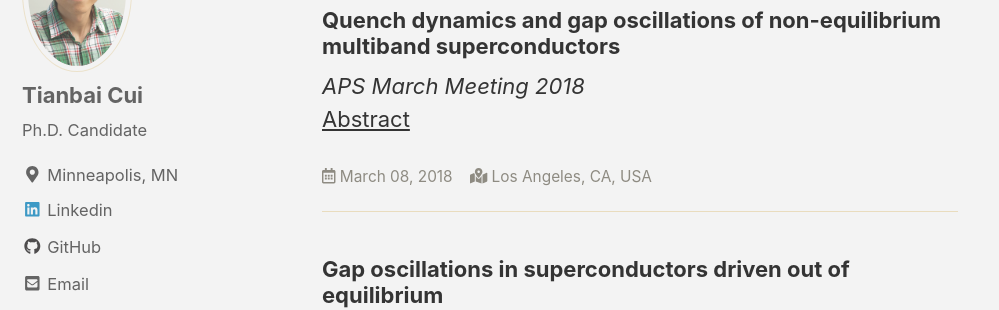
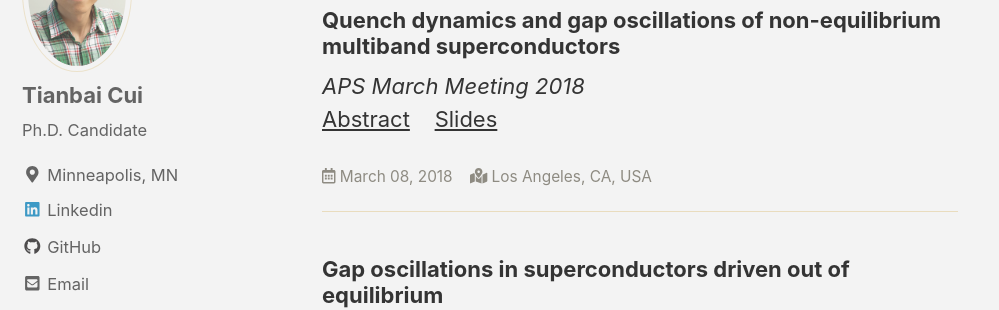
Before and after one commit to TianbaiCui/tianbaicui.github.io, a Jekyll site: the page built from _pages/Talks.md, in a window 1280 px wide and 900 px high, scrolled down 1088 px. Shown: the part 154-464 px from the top of the window, without its empty margins (0-999 px from the left). Built offline with Jekyll 4.4.1, drawn with Linux system fonts in a browser that asks for light colours; nearby versions of some CDN libraries.

Commit message:
Modity talks

```diff
--- a/_pages/Talks.md
+++ b/_pages/Talks.md
@@ -7,6 +7,8 @@ header:
 <h3>Quench dynamics and gap oscillations of non-equilibrium multiband superconductors</h3>
 <em>APS March Meeting 2018 </em> <br>
 <a href="https://meetings.aps.org/Meeting/MAR18/Session/R31.3">Abstract</a>
+&nbsp;&nbsp;
+<a href="https://www.slideshare.net/TianbaiCui/aps-march-meeting-2018">Slides</a>
 <p class="page__meta" style="font-size:70%;"> <i class="far fa-calendar-alt" aria-hidden="true"></i> {{ "2018-03-08" | date: '%B %d, %Y' }} &nbsp;&nbsp; <i class="fas fa-map-marked-alt"></i> Los Angeles, CA, USA</p>
 <hr>
 ---
@@ -22,7 +24,7 @@ header:
 <em>APS March Meeting 2017</em> <br>
 <a href="http://meetings.aps.org/Meeting/MAR17/Session/R39.2">Abstract</a>
 &nbsp;&nbsp;
-<a href="https://www.slideshare.net/secret/wgiaNtUYPHVvGC">Slides</a>
+<a href="https://www.slideshare.net/TianbaiCui/aps-march-meeting-2017">Slides</a>
 <p class="page__meta" style="font-size:70%;"> <i class="far fa-calendar-alt" aria-hidden="true"></i> {{ "2017-03-16" | date: '%B %d, %Y' }} &nbsp;&nbsp; <i class="fas fa-map-marked-alt"></i> New Orleans, LA, USA</p>
 <hr>
 ---
```
